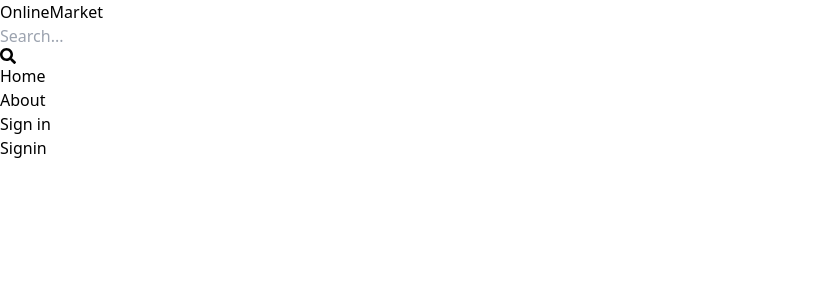
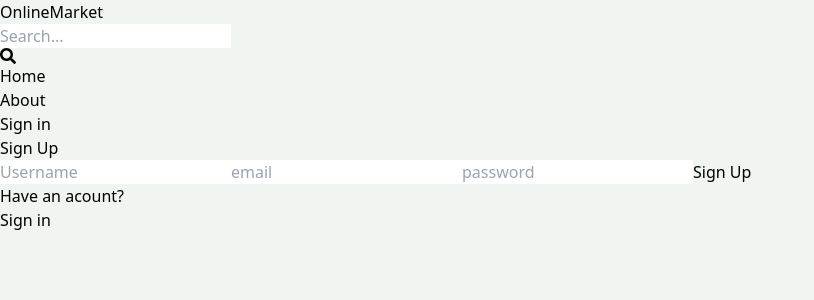
Before and after one commit to Newbietocoding/MarketPlace, a React (Vite) app in the folder client/: page /sign-in in a window 1280 px wide. Shown: the top 300 px of the page, without its empty margins (0-814 px from the left). Built offline with nearby package versions, Linux system fonts and the light colour scheme.

Commit message:
complete sign up page UI

```diff
--- a/client/src/index.css
+++ b/client/src/index.css
@@ -1,3 +1,7 @@
 @tailwind base;
 @tailwind components;
 @tailwind utilities;
+
+body{
+    background-color: rgb(241, 245  , 241);
+}
--- a/client/src/pages/SignIn.jsx
+++ b/client/src/pages/SignIn.jsx
@@ -1,8 +1,22 @@
-import React from 'react'
+import {Link} from "react-router-dom"
 
 const Signin = () => {
   return (
-    <div>Signin</div>
+    <div className='p-3 max-w-lg mx-auto'>
+      <h1 className='text-3xl text-center font-semibold my-7'>Sign Up</h1>
+      <form className='flex flex-col gap-4'>
+        <input type="text" placeholder='Username' className="border p-3 rounded-lg" id="username" />
+        <input type="email" placeholder='email' className="border p-3 rounded-lg" id="email" />
+        <input type="password" placeholder='password' className="border p-3 rounded-lg" id="password" />
+        <button  className='bg-slate-700 text-white p-3 rounded-lg uppercase hover:opacity-95 disabled:opacity-85'>Sign Up</button>
+      </form>
+      <div className="flex gap-2 mt-5">
+        <p>Have an acount?</p>
+        <Link to={"/sign-in"}>
+          <span className="text-blue-700">Sign in</span>
+        </Link>
+      </div>
+    </div>
   )
 }
 
```
